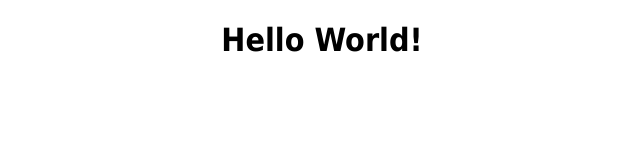
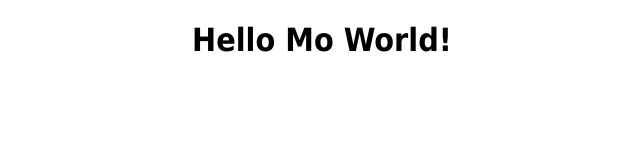
Before and after one commit to mogit399/zpstatic, a plain HTML site: page index.html in a window 1280 px wide. Shown: the whole page, without its empty margins (318-958 px from the left). Drawn offline with Linux system fonts and the light colour scheme.

Commit message:
Update index.html

```diff
--- a/index.html
+++ b/index.html
@@ -11,7 +11,7 @@
 </head>
 <body>
 <div align="center">
-<h1>Hello World!</h1>
+<h1>Hello Mo World!</h1>
 </div>
 </body>
 </html>
```
